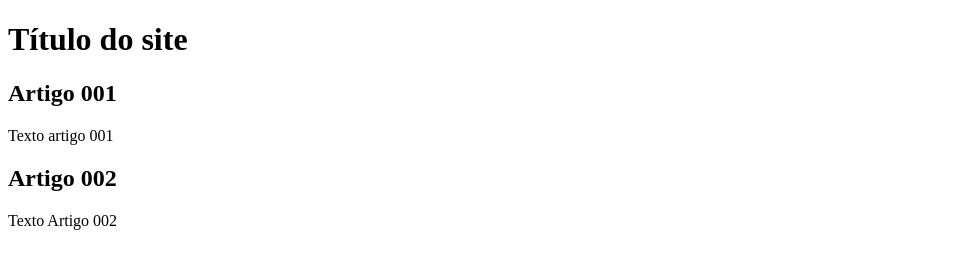
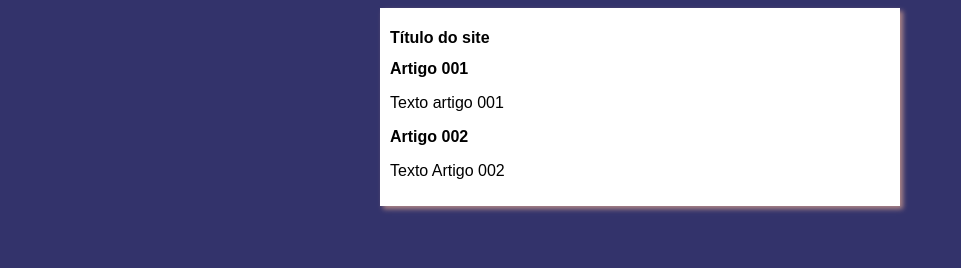
Before and after one commit to lsgoulart12/projeto-site, a plain HTML site: page index.html in a window 1280 px wide. Shown: the whole page, without its empty margins (0-961 px from the left). Drawn offline with Linux system fonts and the light colour scheme.

Commit message:
iniciei o design

```diff
--- /dev/null
+++ b/estilos/style.css
@@ -0,0 +1,16 @@
+*{
+    font-family: Arial, Helvetica, sans-serif;
+    font-size: 16px;
+}
+
+body{
+    background-color: rgb(51, 51, 107);
+}
+
+main{
+    background-color: white;
+    width: 500px;
+    margin: auto;
+    padding: 10px;
+    box-shadow: 3px 3px 5px rgb(176, 135, 135);
+}
--- a/index.html
+++ b/index.html
@@ -4,6 +4,7 @@
     <meta charset="UTF-8">
     <meta name="viewport" content="width=device-width, initial-scale=1.0">
     <title>Título do site</title>
+    <link rel="stylesheet" href="estilos/style.css">
 </head>
 <body>
   <main>
```
